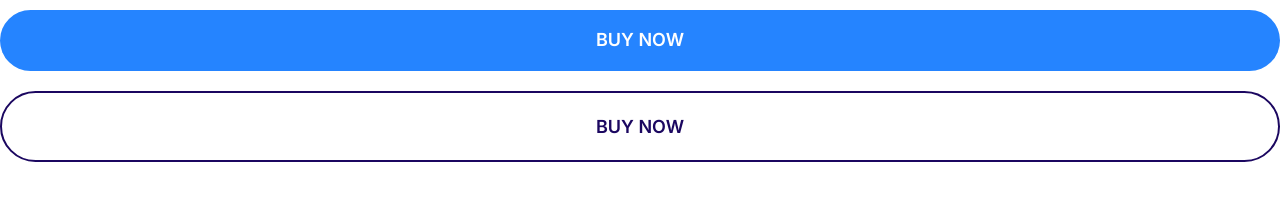
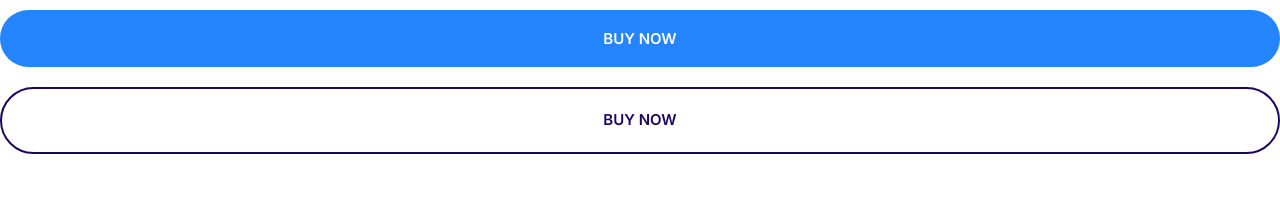
Before and after one commit to FuTuRegOd-88/Moshify, a plain HTML site: page index.html in a window 1280 px wide. Drawn offline with Linux system fonts and the light colour scheme.

Commit message:
button media screen error fixed.

```diff
--- a/css/styles.css
+++ b/css/styles.css
@@ -234,5 +234,6 @@ a {
 }
 
 @media screen and (min-width: 1024px) {
-    font-size: 1.5rem;
+    .btn{
+        font-size: 1.5rem;
 }
```
